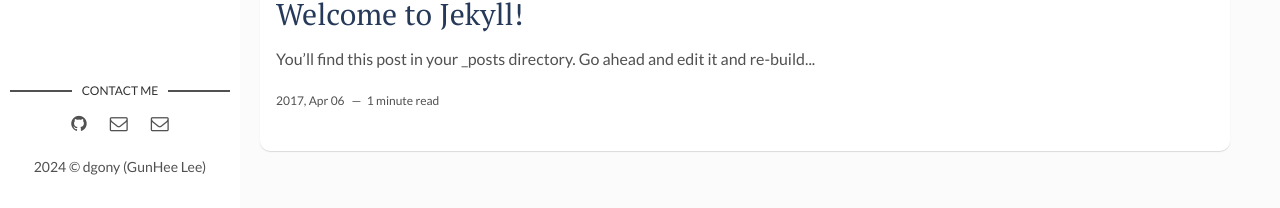
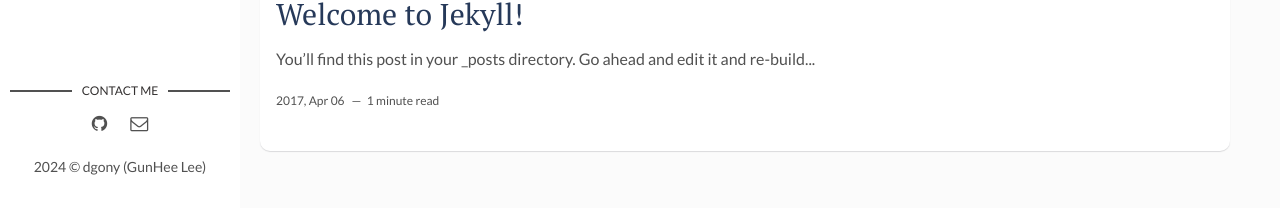
Before and after one commit to Dgony/Dgony-Dgony.github.io, a Jekyll site: the page built from index.html, in a window 1280 px wide and 1256 px high. Shown: the part 1045-1253 px from the top of the window. Built offline with Jekyll 4.4.1, drawn with Linux system fonts in a browser that asks for light colours; the list of posts is cut into pages by our own code.

Commit message:
개인 연락처 수정

```diff
--- a/_config.yml
+++ b/_config.yml
@@ -32,4 +32,5 @@ plugins:
 paginate: 8
 paginate_path: "/page/:num"
 
+
 exclude: ["node_modules", "gulpfile.js", "package.json", "yarn.lock"]
--- a/_layouts/main.html
+++ b/_layouts/main.html
@@ -45,11 +45,6 @@ layout: default
           <li class="email"><a href="mailto:example.david@blog.com"><i class="fa fa-envelope-o" aria-hidden="true"></i></a></li>
         {% endif %}
 
-        {% if site.social-email %}
-          <li class="email"><a href="mailto:{{site.social-email}}"><i class="fa fa-envelope-o"></i></a></li>
-        {% else %}
-          <li class="email"><a href="mailto:example.david@blog.com"><i class="fa fa-envelope-o" aria-hidden="true"></i></a></li>
-        {% endif %}
 
 
 
```
